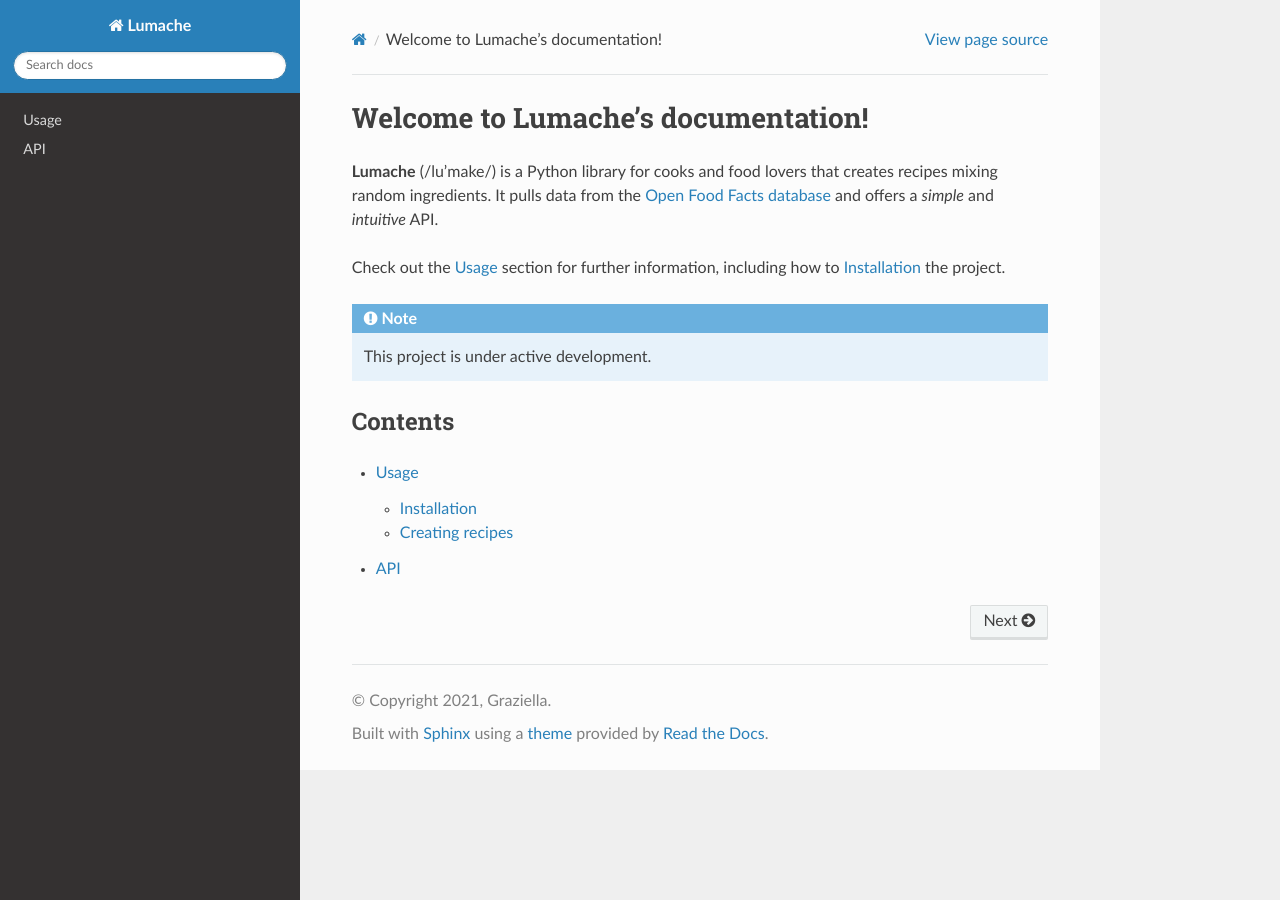
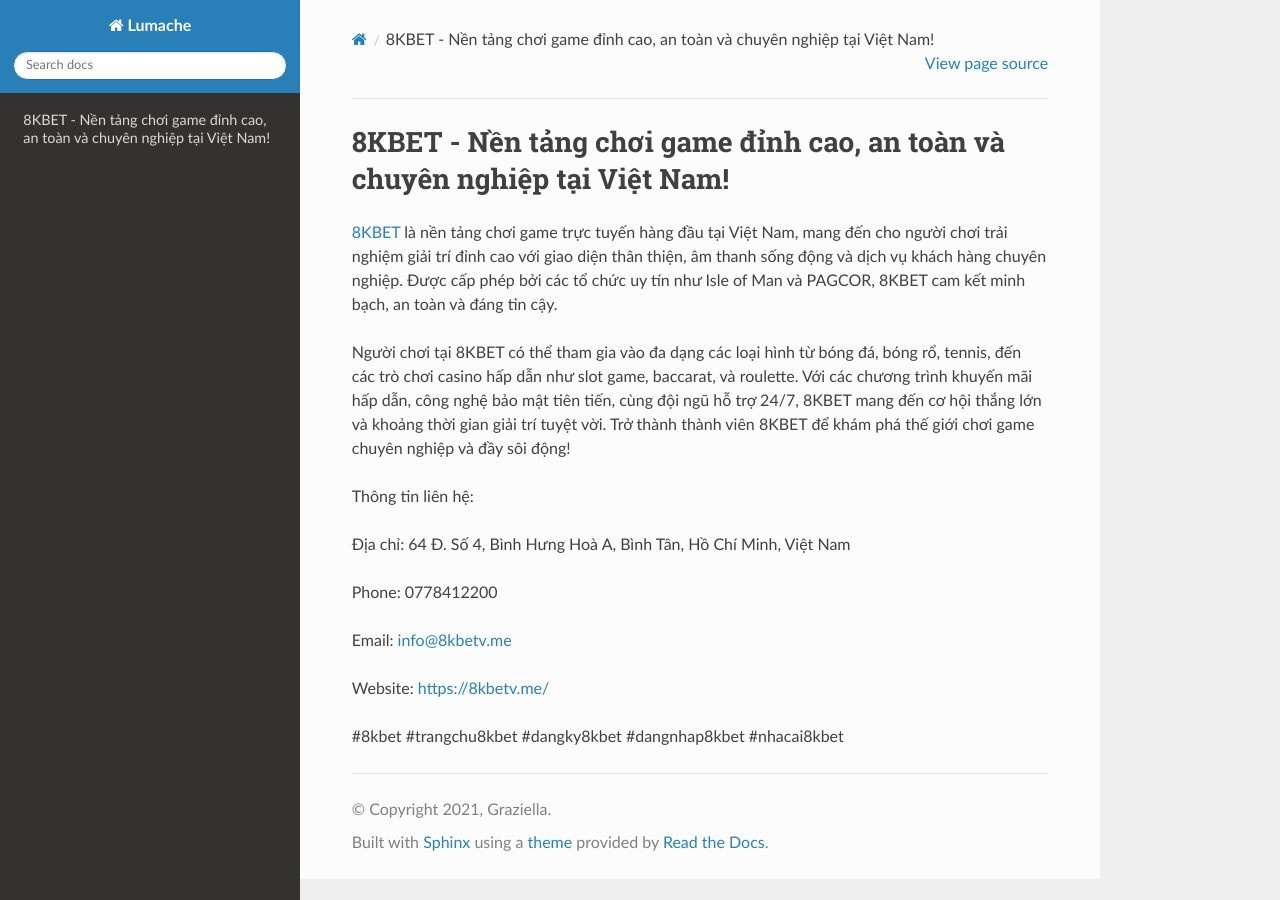
Before and after one commit to parkisngan19/8kbetvme, a Sphinx documentation site: the page built from docs/source/index.rst, in a window 1280 px wide. Built offline with Sphinx 7.4.7 and the Read the Docs theme 3.1.0, drawn with Linux system fonts in a browser that asks for light colours.

Commit message:
Update index.rst

```diff
--- a/docs/source/index.rst
+++ b/docs/source/index.rst
@@ -1,22 +1,18 @@
-Welcome to Lumache's documentation!
+8KBET - Nền tảng chơi game đỉnh cao, an toàn và chuyên nghiệp tại Việt Nam!
 ===================================
 
-**Lumache** (/lu'make/) is a Python library for cooks and food lovers
-that creates recipes mixing random ingredients.
-It pulls data from the `Open Food Facts database <https://world.openfoodfacts.org/>`_
-and offers a *simple* and *intuitive* API.
+`8KBET <https://8kbetv.me/>`_ là nền tảng chơi game trực tuyến hàng đầu tại Việt Nam, mang đến cho người chơi trải nghiệm giải trí đỉnh cao với giao diện thân thiện, âm thanh sống động và dịch vụ khách hàng chuyên nghiệp. Được cấp phép bởi các tổ chức uy tín như Isle of Man và PAGCOR, 8KBET cam kết minh bạch, an toàn và đáng tin cậy.
 
-Check out the :doc:`usage` section for further information, including
-how to :ref:`installation` the project.
+Người chơi tại 8KBET có thể tham gia vào đa dạng các loại hình từ bóng đá, bóng rổ, tennis, đến các trò chơi casino hấp dẫn như slot game, baccarat, và roulette. Với các chương trình khuyến mãi hấp dẫn, công nghệ bảo mật tiên tiến, cùng đội ngũ hỗ trợ 24/7, 8KBET mang đến cơ hội thắng lớn và khoảng thời gian giải trí tuyệt vời. Trở thành thành viên 8KBET để khám phá thế giới chơi game chuyên nghiệp và đầy sôi động!
 
-.. note::
+Thông tin liên hệ:
 
-   This project is under active development.
+Địa chỉ: 64 Đ. Số 4, Bình Hưng Hoà A, Bình Tân, Hồ Chí Minh, Việt Nam
 
-Contents
---------
+Phone: 0778412200
 
-.. toctree::
+Email: info@8kbetv.me
 
-   usage
-   api
+Website: https://8kbetv.me/
+
+#8kbet #trangchu8kbet #dangky8kbet #dangnhap8kbet #nhacai8kbet
```
